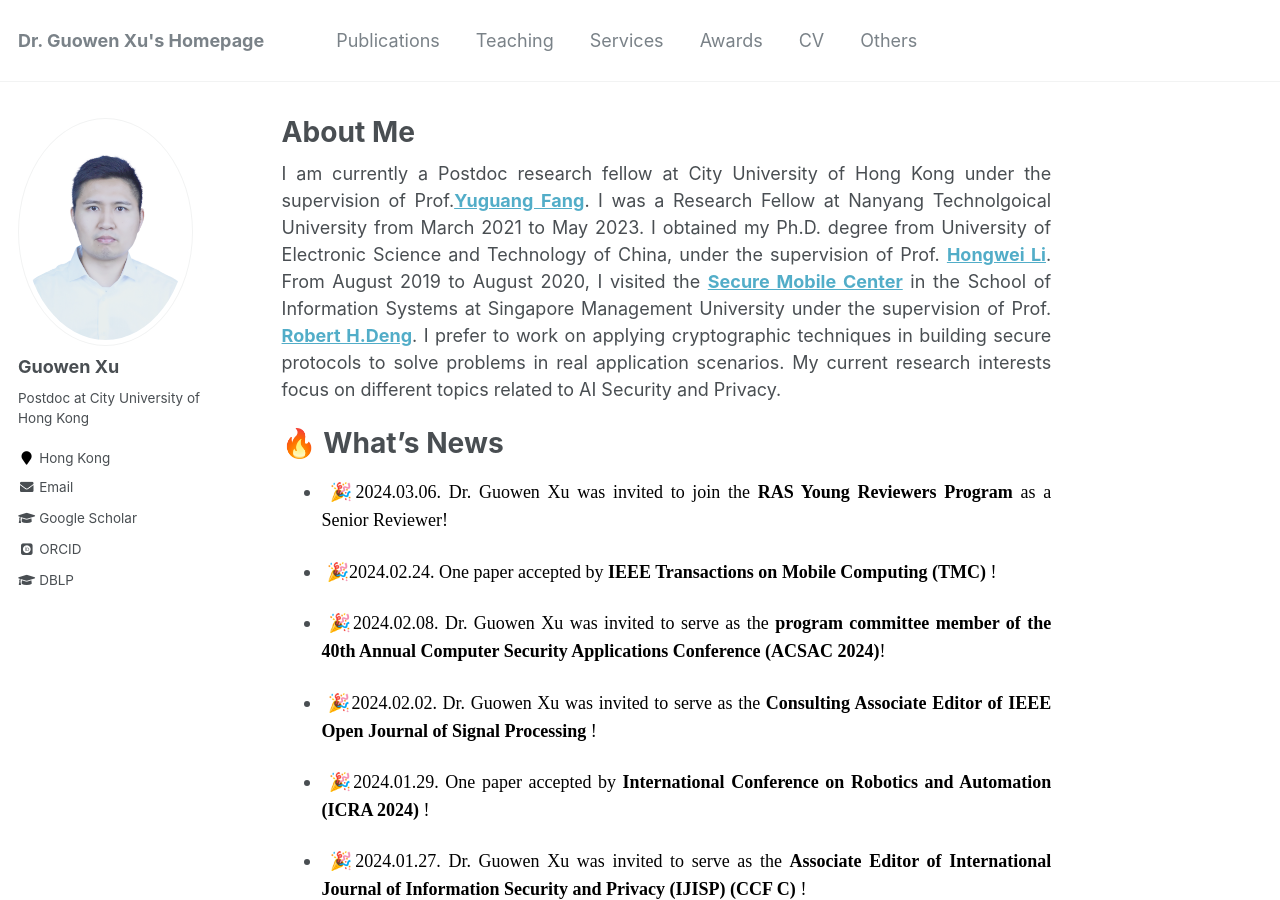
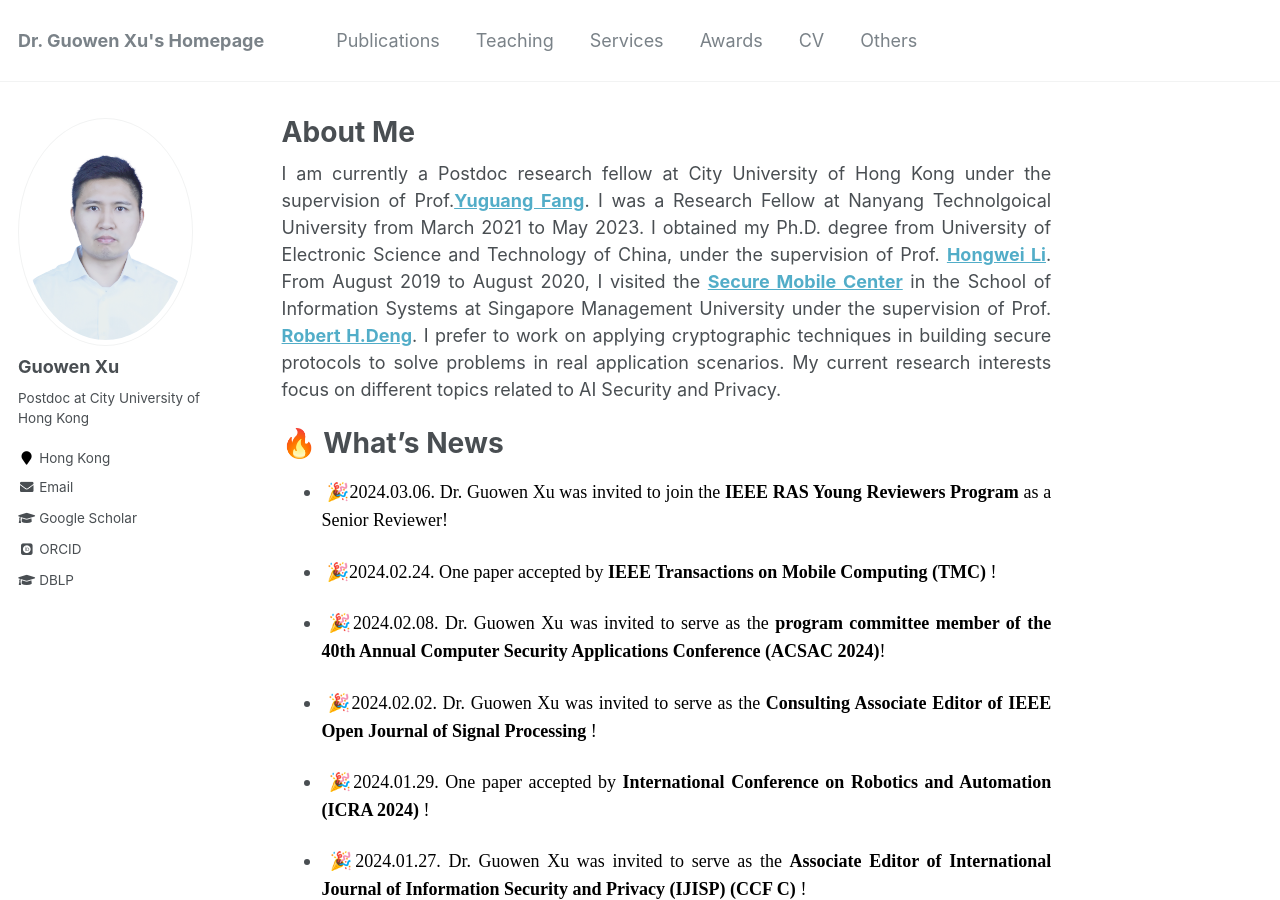
Before and after one commit to Guowen-xu/guowen-xu.github.io, a Jekyll site: the page built from _pages/about.md, in a window 1280 px wide and 900 px high. Built offline with Jekyll 4.4.1, drawn with Linux system fonts in a browser that asks for light colours; some web fonts are replaced.

Commit message:
Update about.md

```diff
--- a/_pages/about.md
+++ b/_pages/about.md
@@ -15,7 +15,7 @@ redirect_from:
 
   🔥 What's News
 ======
-- <p align="justify">&nbsp;🎉<font face="Times New Roman" color=black size=4>2024.03.06. Dr. Guowen Xu was invited to join the  <b> RAS Young Reviewers Program</b> as a Senior Reviewer!</font></p>
+- <p align="justify">&nbsp;🎉<font face="Times New Roman" color=black size=4>2024.03.06. Dr. Guowen Xu was invited to join the  <b> IEEE RAS Young Reviewers Program</b> as a Senior Reviewer!</font></p>
 -   <p align="justify">&nbsp;🎉<font face="Times New Roman" color=black size=4>2024.02.24. One paper accepted by  <b>IEEE Transactions on Mobile Computing (TMC) </b>!</font></p>
 -  <p align="justify">&nbsp;🎉<font face="Times New Roman" color=black size=4>2024.02.08. Dr. Guowen Xu was invited to serve as the  <b>program committee  member of the 40th Annual Computer Security Applications Conference (ACSAC 2024)</b>!</font></p>
 -  <p align="justify">&nbsp;🎉<font face="Times New Roman" color=black size=4>2024.02.02. Dr. Guowen Xu was invited to serve as the  <b> Consulting Associate Editor of IEEE Open Journal of Signal Processing </b>!</font></p>
```
